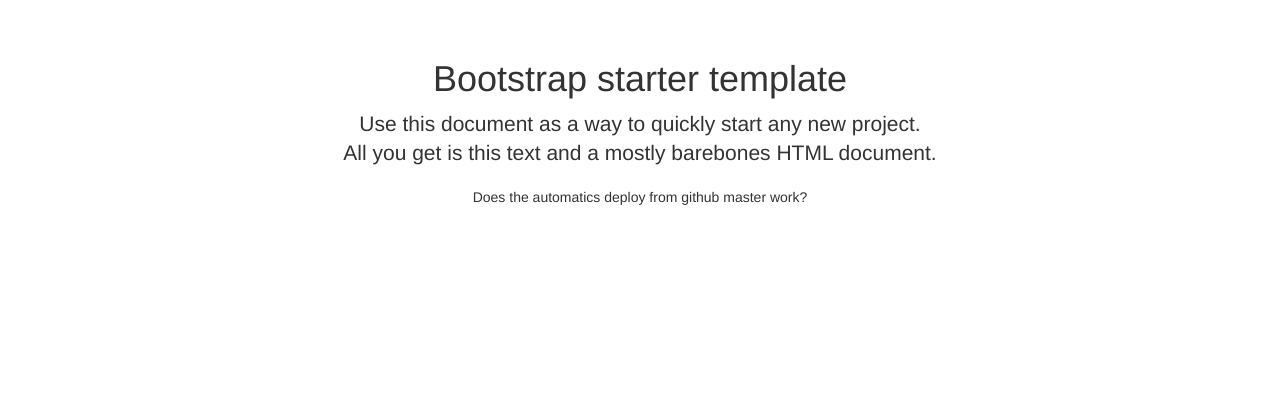
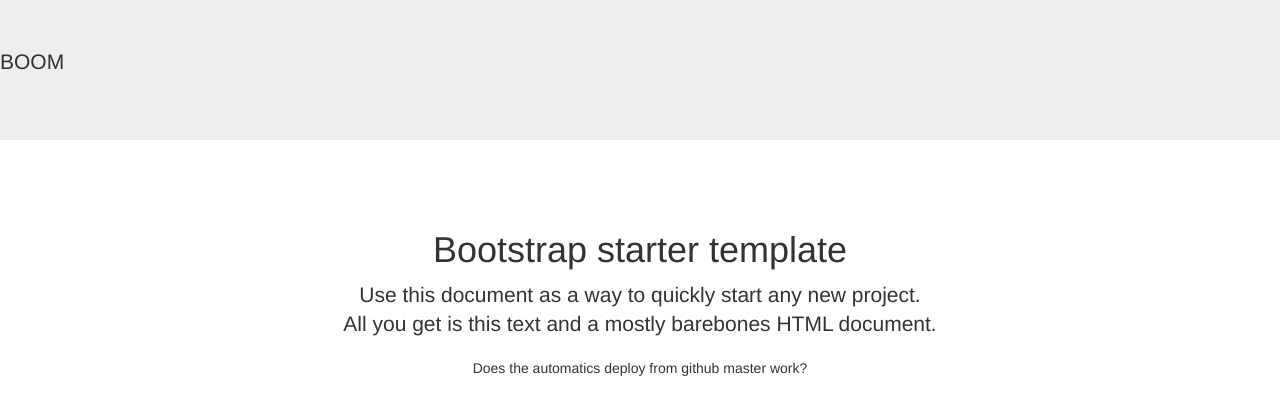
Before and after one commit to artofkot/evarist, a Flask app: page /startertry in a window 1280 px wide. Shown: the part 51-466 px from the top of the page. Run offline with Flask 2, Linux system fonts and the light colour scheme; some libraries are stand-ins or nearby versions.

Commit message:
learned jumbotron class in bootstrap. see startertry

```diff
--- a/templates/bitstarter/indexBitStarter.html
+++ b/templates/bitstarter/indexBitStarter.html
@@ -44,7 +44,6 @@
 
     <style type="text/css">
 
-
       /*Large desktop*/
       @media (min-width: 980px) {
         body{
@@ -83,11 +82,12 @@
         text-align: center;
       }
 
-       /* .heading, .subheading {
+      /* .heading, .subheading {
         font-family: 'Ubuntu', Helvetica, Arial, sans-serif;
         text-align: center;
       }
-*/
+      */
+
       p.lead {
         padding-top: 1.5%;
         font-size: 24px;
--- a/templates/startertry.html
+++ b/templates/startertry.html
@@ -58,6 +58,10 @@
 
   <body>
 
+  <div class="jumbotron">
+    <p>BOOM</p>
+  </div>
+
     <nav class="navbar navbar-inverse navbar-fixed-top">
       <div class="container">
         <div class="navbar-header">
```
